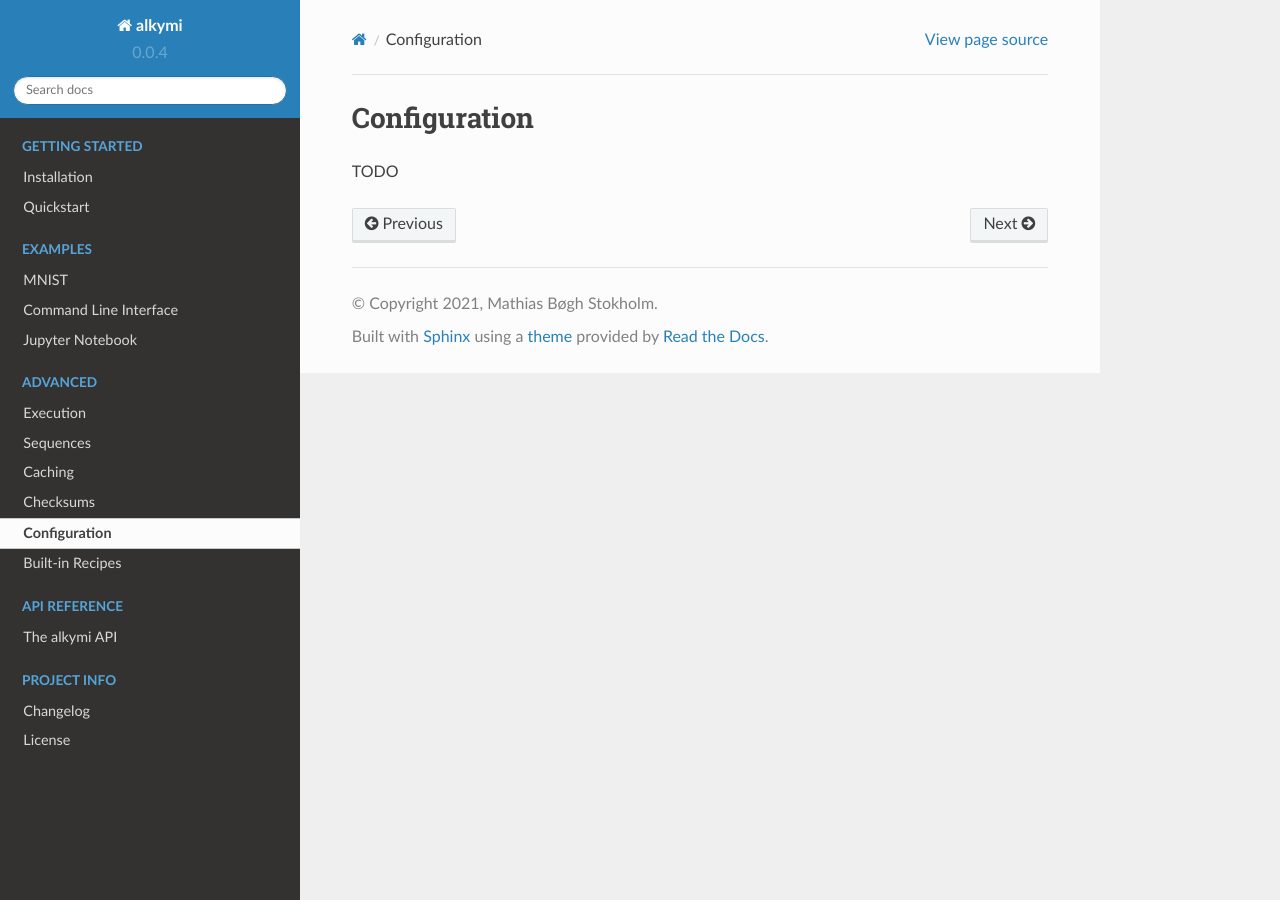
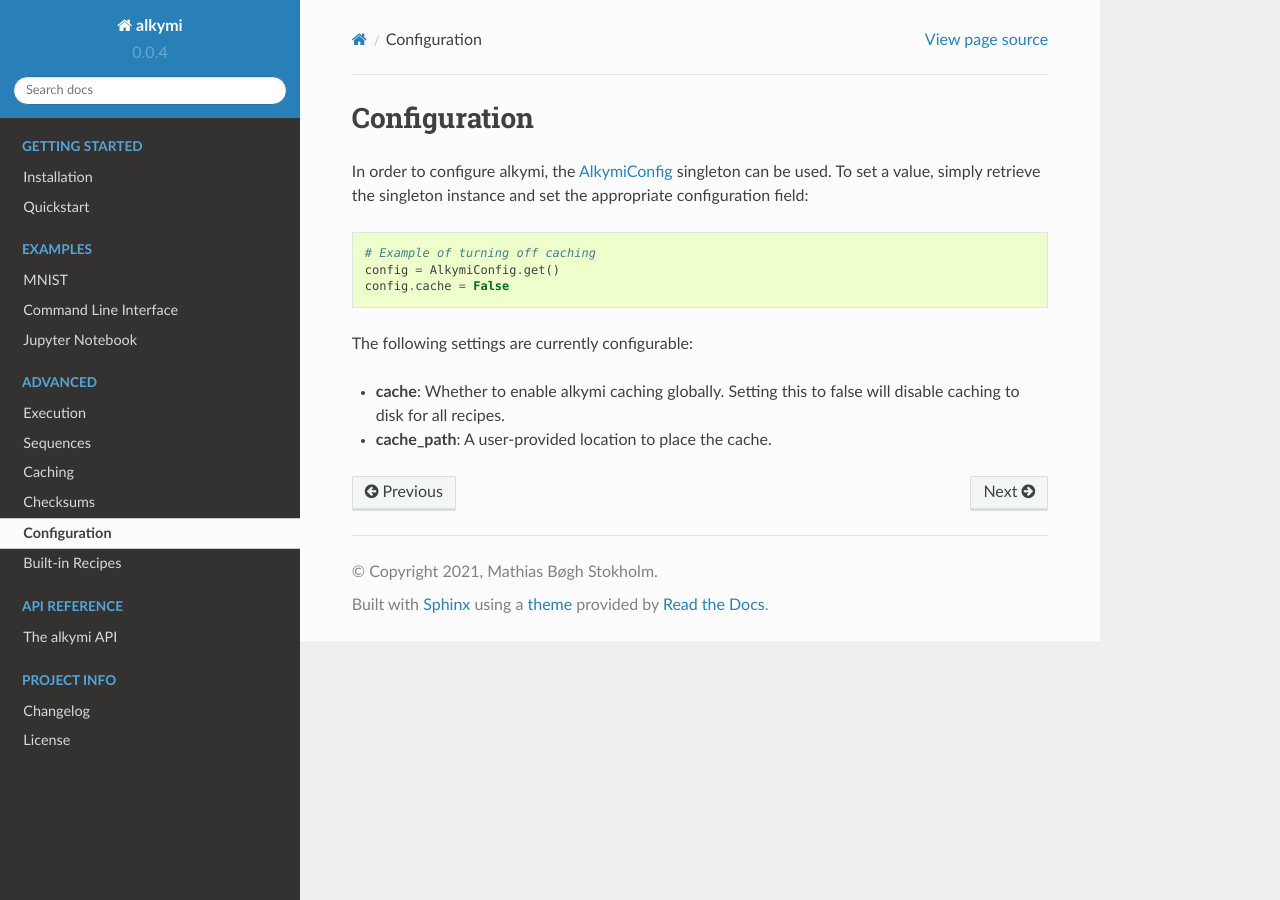
Before and after one commit to MathiasStokholm/alkymi, a Sphinx documentation site: the page built from docs/source/advanced/configuration.rst, in a window 1280 px wide. Built offline with Sphinx 7.4.7 and the Read the Docs theme 2.0.0, drawn with Linux system fonts in a browser that asks for light colours.

Commit message:
Wrote configuration doc page

```diff
--- a/docs/source/advanced/configuration.rst
+++ b/docs/source/advanced/configuration.rst
@@ -3,4 +3,17 @@
 Configuration
 =============
 
-TODO
+In order to configure alkymi, the :ref:`alkymi_config` singleton can be used. To set a value, simply retrieve the
+singleton instance and set the appropriate configuration field:
+
+.. code-block:: python
+
+    # Example of turning off caching
+    config = AlkymiConfig.get()
+    config.cache = False
+
+The following settings are currently configurable:
+
+* **cache**: Whether to enable alkymi caching globally. Setting this to false will disable caching to disk for all
+  recipes.
+* **cache_path**: A user-provided location to place the cache.
--- a/docs/source/examples/command_line.rst
+++ b/docs/source/examples/command_line.rst
@@ -29,7 +29,8 @@ dependencies), etc. In this case, you can use alkymi's ``Lab`` functionality:
 The above code will cause the script to present the user with a command-line interface (CLI) with the following options:
 
 * ``status``: Prints detailed status of all recipes contained in the lab (cached, needs reevaluation etc.)
-* ``brew``: Runs one or more recipes with the provided names
+* ``brew``: Runs one or more recipes with the provided names (in the above, running ``python labfile.py brew test``
+  would run the unit tests)
 
 alkymi uses a *labfile* (``labfile.py`` in the root of the repo) to automate tasks such as linting using flake8, static
 type checking using mypy, running unit tests using pytest, as well as creating and uploading distributions to PyPI. Note
```
Also changed, not shown: docs/source/api/index.rst (+10 -0 lines).
